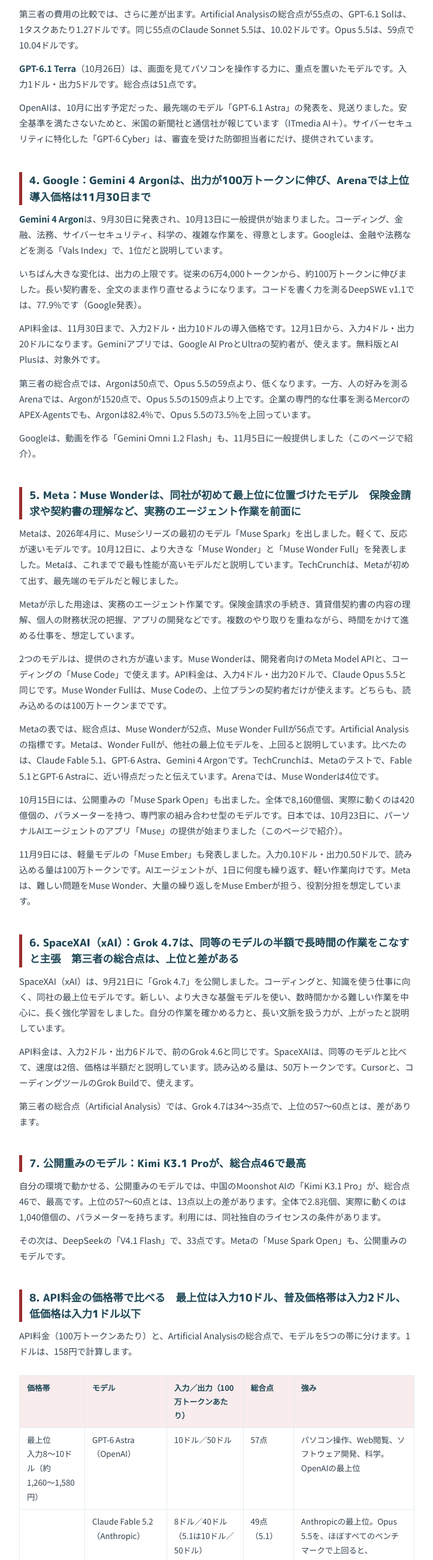
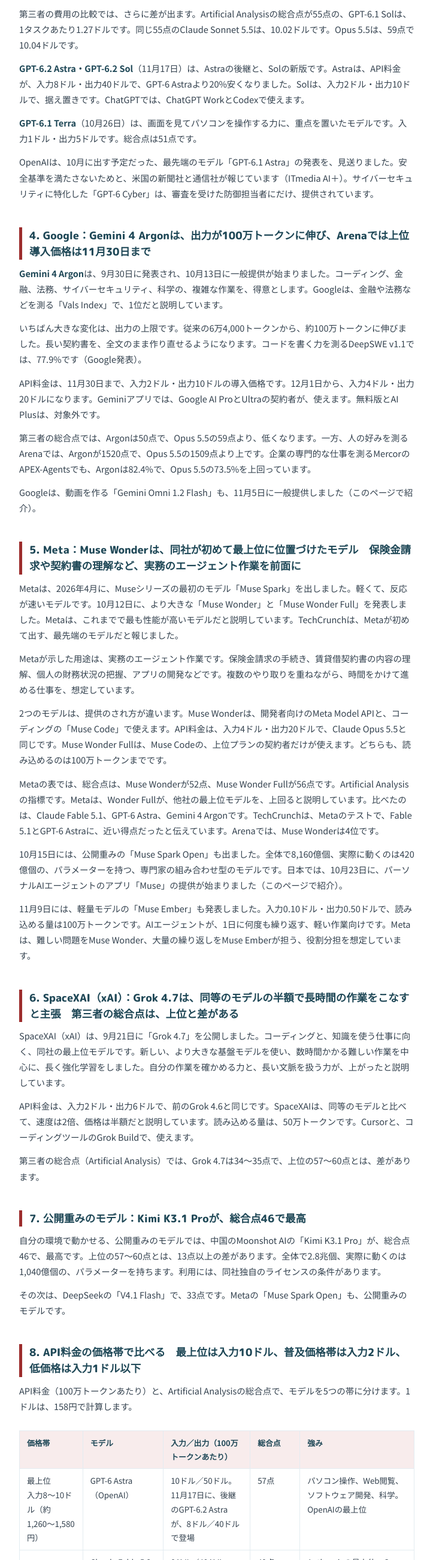
Before and after one commit to tmorisaka-del/ai_news, a plain HTML site: page report-2026-11-latest-ai-models.html in a window 1280 px wide. Shown: the part 4718-7319 px from the top of the page at 60% size, without its empty margins (278-1001 px from the left). Drawn offline with Linux system fonts and the light colour scheme.

Commit message:
update: GPT-6.2 Astra・Solの発表（11月17日）を反映（料金）

```diff
--- a/report-2026-11-latest-ai-models.html
+++ b/report-2026-11-latest-ai-models.html
@@ -174,7 +174,8 @@
     <p><strong>GPT-6 Astra</strong>（9月3日）は、OpenAIの最上位モデルです。パソコンの操作、Webの閲覧、ソフトウェアの開発、科学、専門的な仕事を、得意とします。API料金は、入力10ドル・出力50ドルです。ChatGPTでは、Proのプランで使えます。</p>
     <p><strong>GPT-6.1 Sol</strong>（9月29日）は、Astraに迫る性能を、5分の1の料金で出すモデルです。入力2ドル・出力10ドルで、キャッシュ済みの入力は0.10ドルです。パソコン操作のテスト（OSWorld 2.0）では、1タスクあたりの費用が約7分の1で、Astraとの差を2.1ポイントに縮めました。</p>
     <p>第三者の費用の比較では、さらに差が出ます。Artificial Analysisの総合点が55点の、GPT-6.1 Solは、1タスクあたり1.27ドルです。同じ55点のClaude Sonnet 5.5は、10.02ドルです。Opus 5.5は、59点で10.04ドルです。</p>
-    <p><strong>GPT-6.1 Terra</strong>（10月26日）は、画面を見てパソコンを操作する力に、重点を置いたモデルです。入力1ドル・出力5ドルです。総合点は51点です。</p>
+        <p><strong>GPT-6.2 Astra・GPT-6.2 Sol</strong>（11月17日）は、Astraの後継と、Solの新版です。Astraは、API料金が、入力8ドル・出力40ドルで、GPT-6 Astraより20%安くなりました。Solは、入力2ドル・出力10ドルで、据え置きです。ChatGPTでは、ChatGPT WorkとCodexで使えます。</p>
+<p><strong>GPT-6.1 Terra</strong>（10月26日）は、画面を見てパソコンを操作する力に、重点を置いたモデルです。入力1ドル・出力5ドルです。総合点は51点です。</p>
     <p>OpenAIは、10月に出す予定だった、最先端のモデル「GPT-6.1 Astra」の発表を、見送りました。安全基準を満たさないためと、米国の新聞社と通信社が報じています（ITmedia AI＋）。サイバーセキュリティに特化した「GPT-6 Cyber」は、審査を受けた防御担当者にだけ、提供されています。</p>
     <h3>4. Google：Gemini 4 Argonは、出力が100万トークンに伸び、Arenaでは上位　導入価格は11月30日まで</h3>
     <p><strong>Gemini 4 Argon</strong>は、9月30日に発表され、10月13日に一般提供が始まりました。コーディング、金融、法務、サイバーセキュリティ、科学の、複雑な作業を、得意とします。Googleは、金融や法務などを測る「Vals Index」で、1位だと説明しています。</p>
@@ -200,7 +201,7 @@
     <p>API料金（100万トークンあたり）と、Artificial Analysisの総合点で、モデルを5つの帯に分けます。1ドルは、158円で計算します。</p>
     <table>
       <tr><th>価格帯</th><th>モデル</th><th>入力／出力（100万トークンあたり）</th><th>総合点</th><th>強み</th></tr>
-      <tr><td>最上位<br>入力8〜10ドル（約1,260〜1,580円）</td><td>GPT-6 Astra（OpenAI）</td><td>10ドル／50ドル</td><td>57点</td><td>パソコン操作、Web閲覧、ソフトウェア開発、科学。OpenAIの最上位</td></tr>
+      <tr><td>最上位<br>入力8〜10ドル（約1,260〜1,580円）</td><td>GPT-6 Astra（OpenAI）</td><td>10ドル／50ドル。11月17日に、後継のGPT-6.2 Astraが、8ドル／40ドルで登場</td><td>57点</td><td>パソコン操作、Web閲覧、ソフトウェア開発、科学。OpenAIの最上位</td></tr>
       <tr><td></td><td>Claude Fable 5.2（Anthropic）</td><td>8ドル／40ドル（5.1は10ドル／50ドル）</td><td>49点（5.1）</td><td>Anthropicの最上位。Opus 5.5を、ほぼすべてのベンチマークで上回ると、Anthropicが説明</td></tr>
       <tr><td>高性能<br>入力4ドル（約630円）</td><td>Claude Opus 5.5（Anthropic）</td><td>4ドル／20ドル</td><td>59点</td><td>大きなコードを、長時間扱う仕事。総合点は、使えるモデルの中で最高</td></tr>
       <tr><td></td><td>Gemini 4 Argon（Google）</td><td>11月30日まで2ドル／10ドル。12月1日から4ドル／20ドル</td><td>50点</td><td>出力が約100万トークン。Arenaでは上位</td></tr>
```
